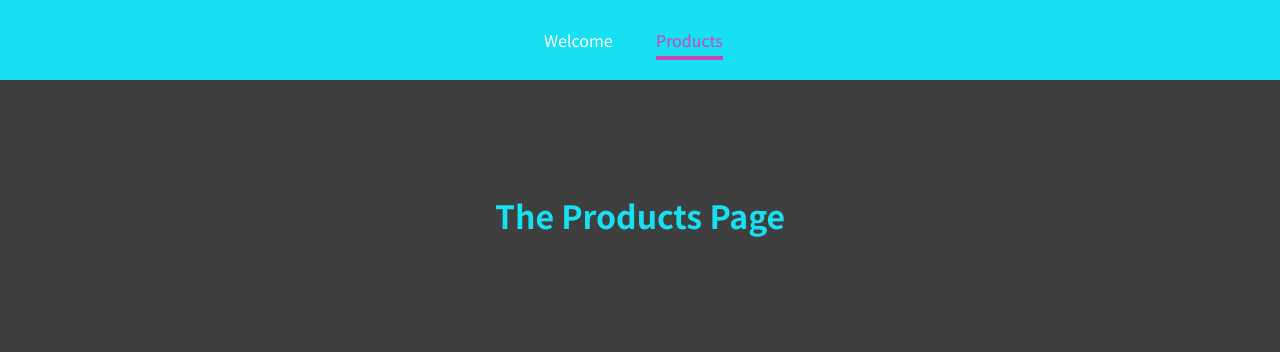
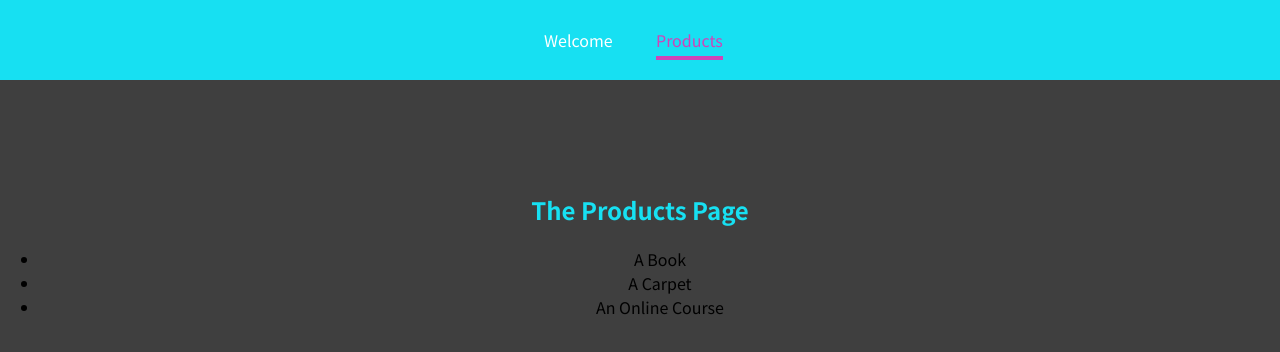
Before and after one commit to Kim-Jeongyoung/react-router1, a JavaScript app: page /products in a window 1280 px wide. Shown: the top 352 px of the page. Built offline with nearby package versions, Linux system fonts and the light colour scheme.

Commit message:
273. Extracting Route Params

```diff
--- a/src/App.js
+++ b/src/App.js
@@ -3,6 +3,7 @@
 import Welcome from "./pages/Welcome";
 import Products from "./pages/Products";
 import MainHeader from "./components/MainHeader";
+import ProductDetail from "./pages/ProductDetail";
 
 function App() {
   return (
@@ -15,9 +16,17 @@
         <Route path="/products">
           <Products />
         </Route>
+        <Route path="/product-detail/:productId">
+          <ProductDetail />
+        </Route>
       </main>
     </div>
   );
 }
 
 export default App;
+
+// our-domain.com/welcome => Welcome Component
+// our-domain.com/products => Products Component
+// our-domain.com/product-detail/any value
+//(product id)
--- /dev/null
+++ b/src/pages/ProductDetail.js
@@ -0,0 +1,17 @@
+import { useParams } from "react-router-dom";
+
+const ProductDetail = () => {
+  const params = useParams();
+
+  console.log(params.productId);
+
+  return (
+    <section>
+      <h1>Product Detail</h1>
+      {/* output the value */}
+      <p>{params.productId}</p>
+    </section>
+  );
+};
+
+export default ProductDetail;
--- a/src/pages/Products.js
+++ b/src/pages/Products.js
@@ -1,5 +1,14 @@
 const Products = () => {
-  return <h1>The Products Page</h1>;
+  return (
+    <section>
+      <h1>The Products Page</h1>
+      <ul>
+        <li>A Book</li>
+        <li>A Carpet</li>
+        <li>An Online Course</li>
+      </ul>
+    </section>
+  );
 };
 
 export default Products;
```
Also changed, not shown: 1 other file (tests, documents, lock files or other folders).
